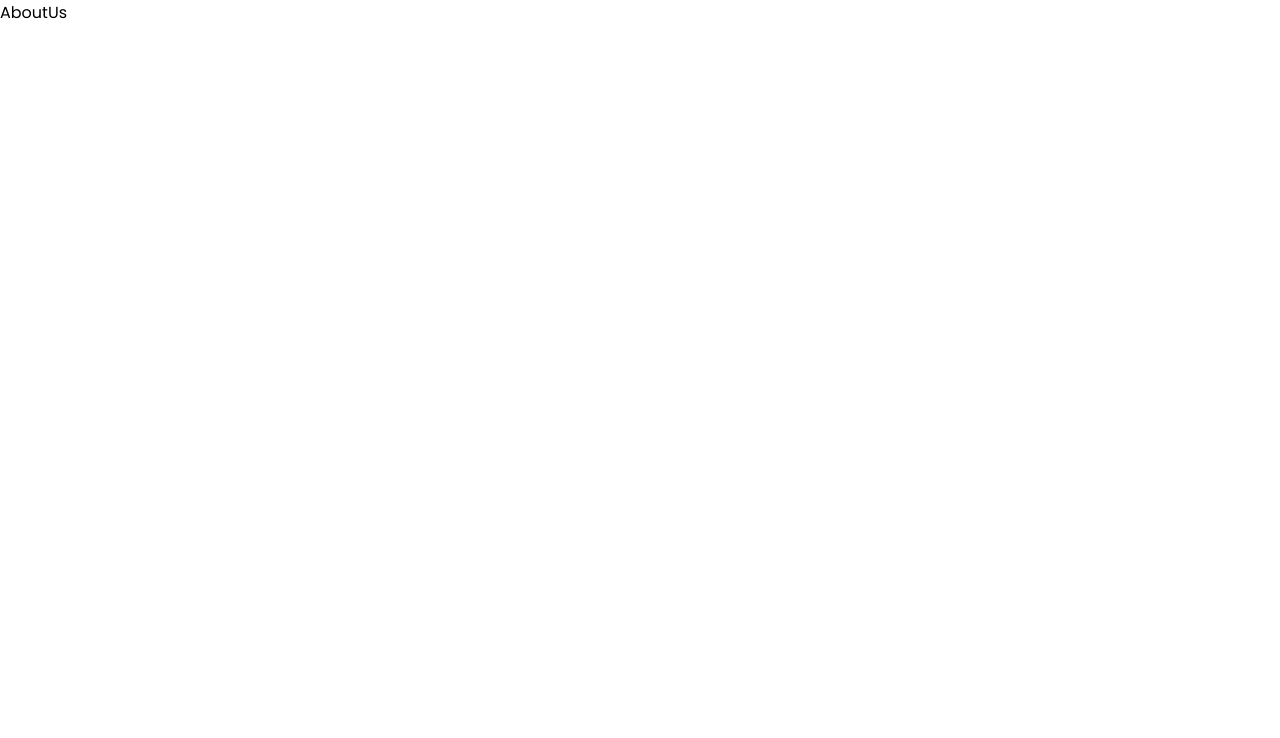
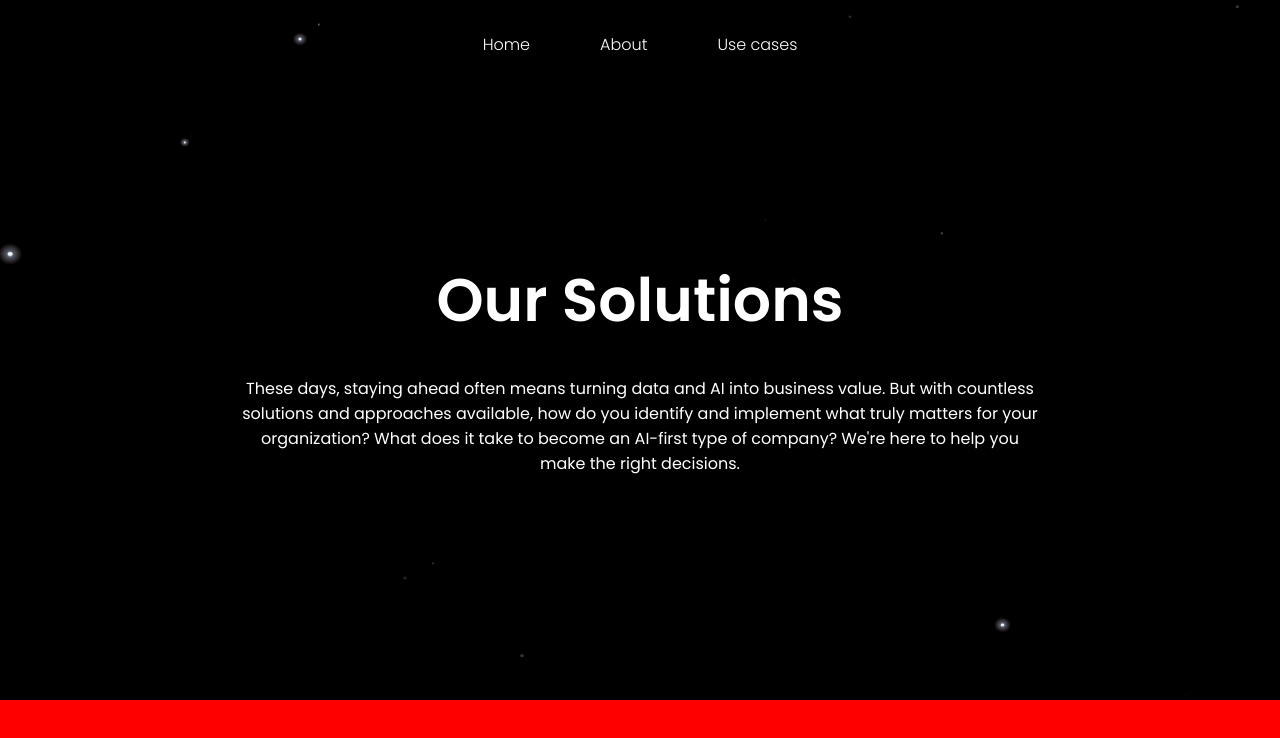
Before and after one commit to Stelk-dev/ai-web-agency, a React (Create React App) app: page /about in a window 1280 px wide. Shown: the top 738 px of the page. Built offline with nearby package versions, Linux system fonts and the light colour scheme.

Commit message:
Add small base for other pages

```diff
--- a/src/App.js
+++ b/src/App.js
@@ -3,6 +3,7 @@ import Navbar from "./components/NavBar";
 import Home from "./pages/Home";
 import AboutUs from "./pages/AboutUs";
 import ContactUs from "./pages/ContactUs";
+import UseCases from "./pages/UseCases";
 
 function App() {
   return (
@@ -13,6 +14,7 @@ function App() {
           {/* Public routes */}
           <Route path="/" element={<Home />} />
           <Route path="/about" element={<AboutUs />} />
+          <Route path="/use-cases" element={<UseCases />} />
           <Route path="/contact-us" element={<ContactUs />} />
 
           {/* 404 route */}
--- a/src/components/NavBar.js
+++ b/src/components/NavBar.js
@@ -45,7 +45,7 @@ const Navbar = () => {
         About
       </Link>
       <Link
-        to="/about"
+        to="/use-cases"
         style={{
           textDecoration: "white",
           color: "white",
--- a/src/pages/AboutUs.js
+++ b/src/pages/AboutUs.js
@@ -1,5 +1,70 @@
 import React from "react";
+import StarryNightSky from "../views/FullSkyView";
 
 export default function AboutUs() {
-  return <div>AboutUs</div>;
+  return (
+    <>
+      <div
+        style={{
+          height: "700px",
+          backgroundColor: "black",
+          display: "flex",
+          alignItems: "center",
+          justifyContent: "center",
+          textAlign: "center",
+          color: "white",
+          padding: "0px 24px",
+          position: "relative",
+        }}
+      >
+        <div
+          style={{
+            position: "absolute",
+            top: 0,
+            left: 0,
+            width: "100%",
+            height: "100%",
+          }}
+        >
+          <StarryNightSky
+            starsNumber={15}
+            glowingStarsNumber={4}
+            backgroundColorBlack={true}
+          />
+        </div>
+
+        <div
+          style={{
+            maxWidth: "800px",
+            width: "100%",
+            position: "relative",
+            zIndex: 10,
+            height: "100%",
+            display: "flex",
+            flexDirection: "column",
+            justifyContent: "center",
+            alignItems: "center",
+          }}
+        >
+          <h1
+            style={{ fontWeight: "600", fontSize: "60px", lineHeight: "1.2" }}
+          >
+            Our Solutions
+          </h1>
+          <p style={{ margin: "0px", padding: "0px" }}>
+            These days, staying ahead often means turning data and AI into
+            business value. But with countless solutions and approaches
+            available, how do you identify and implement what truly matters for
+            your organization? What does it take to become an AI-first type of
+            company? We're here to help you make the right decisions.
+          </p>
+        </div>
+      </div>
+
+      {/* Use cases */}
+      <div
+        style={{ backgroundColor: "red", width: "100vw", height: "100vh" }}
+      ></div>
+    </>
+  );
 }
--- a/src/pages/ContactUs.js
+++ b/src/pages/ContactUs.js
@@ -1,5 +1,24 @@
 import React from "react";
 
 export default function ContactUs() {
-  return <div>ContactUs</div>;
+  return (
+    <div
+      style={{
+        height: "1200px",
+        width: "100vw",
+        display: "flex",
+        alignItems: "center",
+        color: "white",
+      }}
+    >
+      <div style={{ maxWidth: "600px" }}>
+        <h1>Turning complexity into real-world results</h1>
+        <p>
+          Here are some of our most recent projects showcasing how we've helped
+          organizations transform their challenges into competitive advantages
+          through AI and data solutions.
+        </p>
+      </div>
+    </div>
+  );
 }
--- a/src/pages/Home.js
+++ b/src/pages/Home.js
@@ -54,13 +54,12 @@ export default function Home() {
           width: "100vw",
           color: "white",
           textAlign: "center",
-          background: "linear-gradient(to bottom, #1d3576, black)", // Deep blue background
-          paddingTop: "64px",
+          background: "linear-gradient(to bottom, #0a3677, black)", // Deep blue background
         }}
       >
+        <OurServicesHome />
+
         <ReviewersLogosSlider />
-
-        <OurServicesHome />
 
         <UseCasesHome />
 
--- a/src/pages/UseCases.js
+++ b/src/pages/UseCases.js
@@ -1,5 +1,68 @@
 import React from "react";
+import StarryNightSky from "../views/FullSkyView";
 
 export default function UseCases() {
-  return <div>UseCases</div>;
+  return (
+    <>
+      <div
+        style={{
+          height: "700px",
+          backgroundColor: "black",
+          display: "flex",
+          alignItems: "center",
+          justifyContent: "center",
+          textAlign: "center",
+          color: "white",
+          padding: "0px 24px",
+          position: "relative",
+        }}
+      >
+        <div
+          style={{
+            position: "absolute",
+            top: 0,
+            left: 0,
+            width: "100%",
+            height: "100%",
+          }}
+        >
+          <StarryNightSky
+            starsNumber={15}
+            glowingStarsNumber={4}
+            backgroundColorBlack={true}
+          />
+        </div>
+
+        <div
+          style={{
+            maxWidth: "800px",
+            width: "100%",
+            position: "relative",
+            zIndex: 10,
+            height: "100%",
+            display: "flex",
+            flexDirection: "column",
+            justifyContent: "center",
+            alignItems: "center",
+          }}
+        >
+          <h1
+            style={{ fontWeight: "600", fontSize: "60px", lineHeight: "1.2" }}
+          >
+            Turning complexity into real-world results
+          </h1>
+          <p style={{ margin: "0px", padding: "0px" }}>
+            Here are some of our most recent projects showcasing how we've
+            helped organizations transform their challenges into competitive
+            advantages through AI and data solutions.
+          </p>
+        </div>
+      </div>
+
+      {/* Use cases */}
+      <div
+        style={{ backgroundColor: "red", width: "100vw", height: "100vh" }}
+      ></div>
+    </>
+  );
 }
--- a/src/pages/homes/OurServicesHome.js
+++ b/src/pages/homes/OurServicesHome.js
@@ -122,7 +122,6 @@ const ResponsiveCardList = () => {
       subtitle:
         "We help you incorporate AI into your current systems to enhance their capabilities without disrupting your operations.",
     },
-    {},
   ];
 
   return (
--- a/src/pages/homes/ReviewsFromClientsHome.js
+++ b/src/pages/homes/ReviewsFromClientsHome.js
@@ -187,7 +187,7 @@ export default function ReviewsFromClientsHome() {
     >
       <div className="main-v">
         <div className="main-paragh">
-          <h1 className="main-paragh-h1">What our clients think:</h1>
+          <h1 className="main-paragh-h1">What our clients says</h1>
           <p className="main-paragh-desc">
             At Algorithmx, we bring together a decade of AI engineering,
             software development, and enterprise consulting experience to help
--- a/src/views/FullSkyView.js
+++ b/src/views/FullSkyView.js
@@ -1,6 +1,10 @@
 import React, { useEffect, useRef } from "react";
 
-const SpaceGradientBackground = () => {
+const SpaceGradientBackground = ({
+  starsNumber = 150,
+  glowingStarsNumber = 15,
+  backgroundColorBlack = false,
+}) => {
   const canvasRef = useRef(null);
 
   useEffect(() => {
@@ -28,24 +32,24 @@ const SpaceGradientBackground = () => {
       glowingStars.length = 0;
 
       // Regular stars with fading properties
-      for (let i = 0; i < 150; i++) {
+      for (let i = 0; i < starsNumber; i++) {
         stars.push({
           x: Math.random() * canvas.width,
           y: Math.random() * canvas.height,
-          radius: Math.random() * 1.5 + 0.5,
-          opacity: Math.random() * 0.9 + 0.1,
+          radius: Math.random() * 2,
+          opacity: Math.random() * 0.7,
           speed: Math.random() * 0.4, // Movement speed
           direction: Math.random() * Math.PI * 2,
           // Fading properties
           fadeSpeed: Math.random() * 0.005 + 0.002, // Slow fade speed
           fadingOut: Math.random() > 0.5, // Random initial fade direction
           minOpacity: Math.random() * 0.2, // Minimum opacity when faded out
-          maxOpacity: Math.random() * 0.5 + 0.5, // Maximum opacity when faded in
+          maxOpacity: Math.random() * 0.8, // Maximum opacity when faded in
         });
       }
 
       // Glowing stars
-      for (let i = 0; i < 15; i++) {
+      for (let i = 0; i < glowingStarsNumber; i++) {
         glowingStars.push({
           x: Math.random() * canvas.width,
           y: Math.random() * canvas.height,
@@ -59,11 +63,13 @@ const SpaceGradientBackground = () => {
     function drawBackground() {
       // Create gradient background from black to deep blue
       const gradient = ctx.createLinearGradient(0, 0, 0, canvas.height);
-      gradient.addColorStop(0, "#000000");
-      gradient.addColorStop(0.4, "#050523");
-      gradient.addColorStop(0.8, "#0a1a4d");
-      gradient.addColorStop(1, "#0a3677");
+      if (backgroundColorBlack) gradient.addColorStop(0, "#000000");
 
+      if (!backgroundColorBlack) {
+        gradient.addColorStop(0.4, "#050523");
+        gradient.addColorStop(0.8, "#0a1a4d");
+        gradient.addColorStop(1, "#0a3677");
+      }
       ctx.fillStyle = gradient;
       ctx.fillRect(0, 0, canvas.width, canvas.height);
     }
@@ -126,7 +132,7 @@ const SpaceGradientBackground = () => {
         );
         gradient.addColorStop(0, "rgba(255, 255, 255, 0.8)");
         gradient.addColorStop(0.3, "rgba(200, 220, 255, 0.4)");
-        gradient.addColorStop(1, "rgba(200, 220, 255, 0)");
+        gradient.addColorStop(1, "rgba(255, 200, 200, 0)");
 
         ctx.fillStyle = gradient;
         ctx.beginPath();
```
